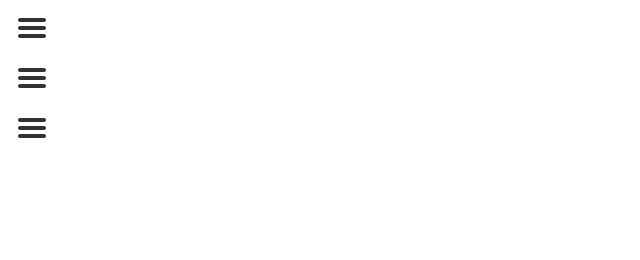
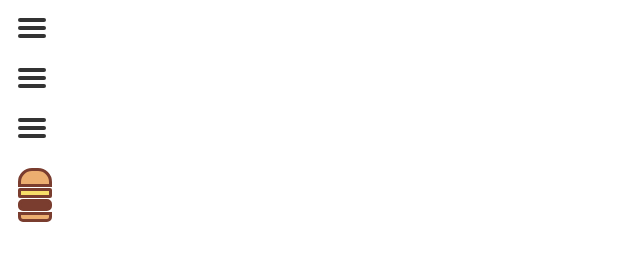
Before and after one commit to nkpgardose/burgers, a website: page index.html in a window 1280 px wide. Shown: the whole page, without its empty margins (0-640 px from the left). Drawn offline with nearby package versions, Linux system fonts and the light colour scheme.

Commit message:
the burger is real on this one

```diff
--- a/css/burgers.css
+++ b/css/burgers.css
@@ -18,12 +18,17 @@
   opacity: 1;
   transition: all 0.25s cubic-bezier(0.18, 0.89, 0.32, 1.28)
 }
+.burger--realWithCheese .burger-layer {
+  margin-bottom: 1px;
+}
 .burger--bouncy:hover .burger-layer,
-.burger--back:hover .burger-layer {
+.burger--back:hover .burger-layer,
+.burger--realWithCheese:hover .burger-layer {
   margin-bottom: 8px
 }
 .burger--bouncy.is-active .burger-layer,
-.burger--back.is-active .burger-layer {
+.burger--back.is-active .burger-layer,
+.burger--realWithCheese.is-active .burger-layer {
   position: absolute;
   top: 20px
 }
@@ -46,3 +51,28 @@
   transform-origin: left top;
   transform: rotate(45deg) scaleX(0.5)
 }
+.burger--realWithCheese > .-bun,
+.burger--realWithCheese > .-botBun {
+  background-color: rgb(236, 174, 112);
+  border: 3px solid rgb(122, 61, 47);
+}
+.burger--realWithCheese > .-bun {
+  height: 13px;
+  border-radius: 14px 14px 0 0;
+}
+.burger--realWithCheese > .-cheese {
+  background-color: rgb(248, 222, 105);
+  border: 3px solid rgb(122, 61, 47);
+}
+.burger--realWithCheese > .-pattyBro {
+  background-color: rgb(122, 61, 47);
+  border: 3px solid rgb(122, 61, 47);
+  border-radius: 5px;
+  height: 6px;
+}
+.burger--realWithCheese > .-botBun {
+  border-radius: 0 0 5px 5px;
+}
+.burger--realWithCheese.is-active .burger-layer {
+  margin-bottom: 5px;
+}
--- a/index.html
+++ b/index.html
@@ -29,21 +29,21 @@
         <div class="burger-layer -bot"></div>
       </div>
     </section>
-    <section class="block second">
+    <section class="block third">
       <div class="burger burger--back js-burger">
         <div class="burger-layer -top"></div>
         <div class="burger-layer -mid"></div>
         <div class="burger-layer -bot"></div>
       </div>
     </section>
-    <!-- <section class="block third"> -->
-    <!--   <div class="burger burger&#45;&#45;hungry js&#45;burger"> -->
-    <!--     <div class="burger&#45;layer &#45;bun"></div> -->
-    <!--     <div class="burger&#45;layer &#45;cheese"></div> -->
-    <!--     <div class="burger&#45;layer &#45;pattyBro"></div> -->
-    <!--     <div class="burger&#45;layer &#45;botBun"></div> -->
-    <!--   </div> -->
-    <!-- </section> -->
+    <section class="block forth">
+      <div class="burger burger--realWithCheese js-burger">
+        <div class="burger-layer -bun"></div>
+        <div class="burger-layer -cheese"></div>
+        <div class="burger-layer -pattyBro"></div>
+        <div class="burger-layer -botBun"></div>
+      </div>
+    </section>
     <script src="bower_components/jquery/dist/jquery.min.js"></script>
     <script src="js/burgers.js" type="text/javascript" charset="utf-8"></script>
   </body>
--- a/js/burgers.js
+++ b/js/burgers.js
@@ -1,4 +1,7 @@
 $(function() {
   $('.burger--bouncy.js-burger').click(function() { $(this).toggleClass('is-active');});
   $('.burger--back.js-burger').click(function() { $(this).toggleClass('is-active');});
+  $('.burger--realWithCheese.js-burger').click( function() {
+    $(this).toggleClass('is-active');
+  });
 });
```
